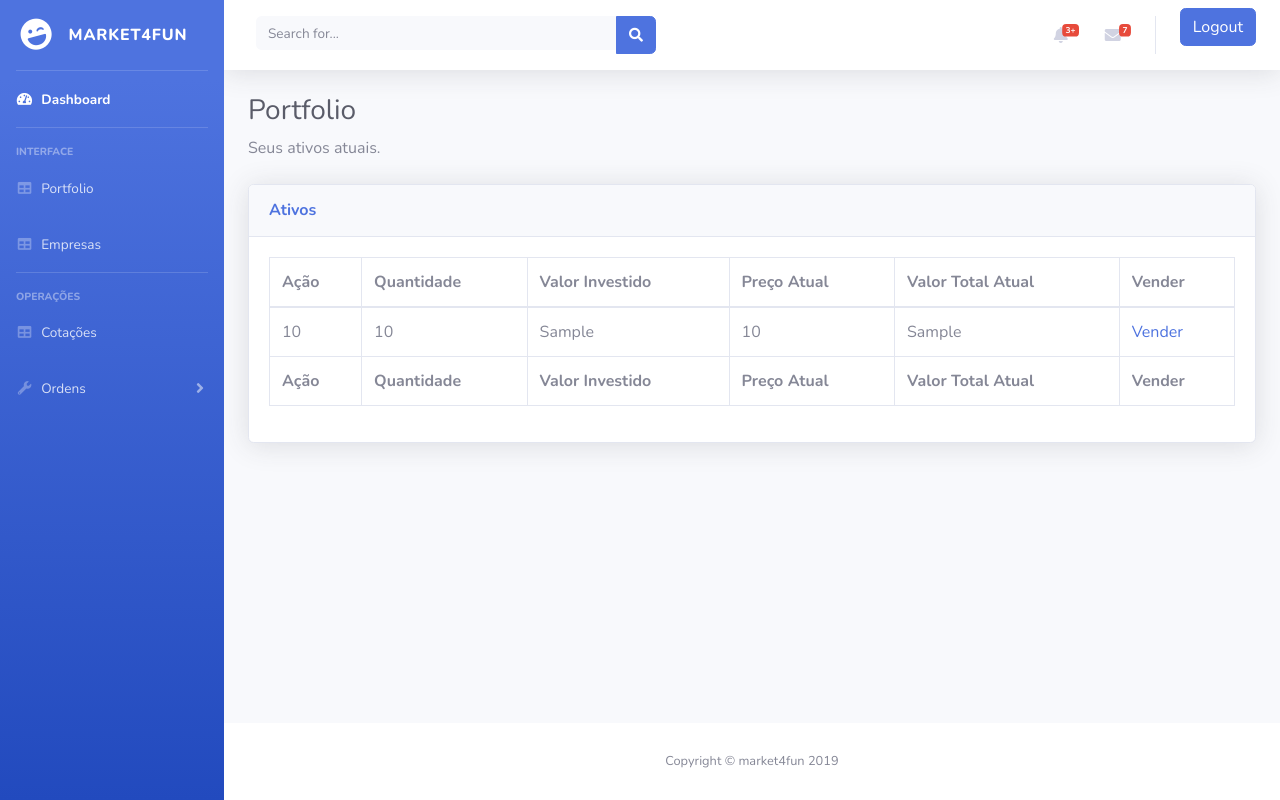
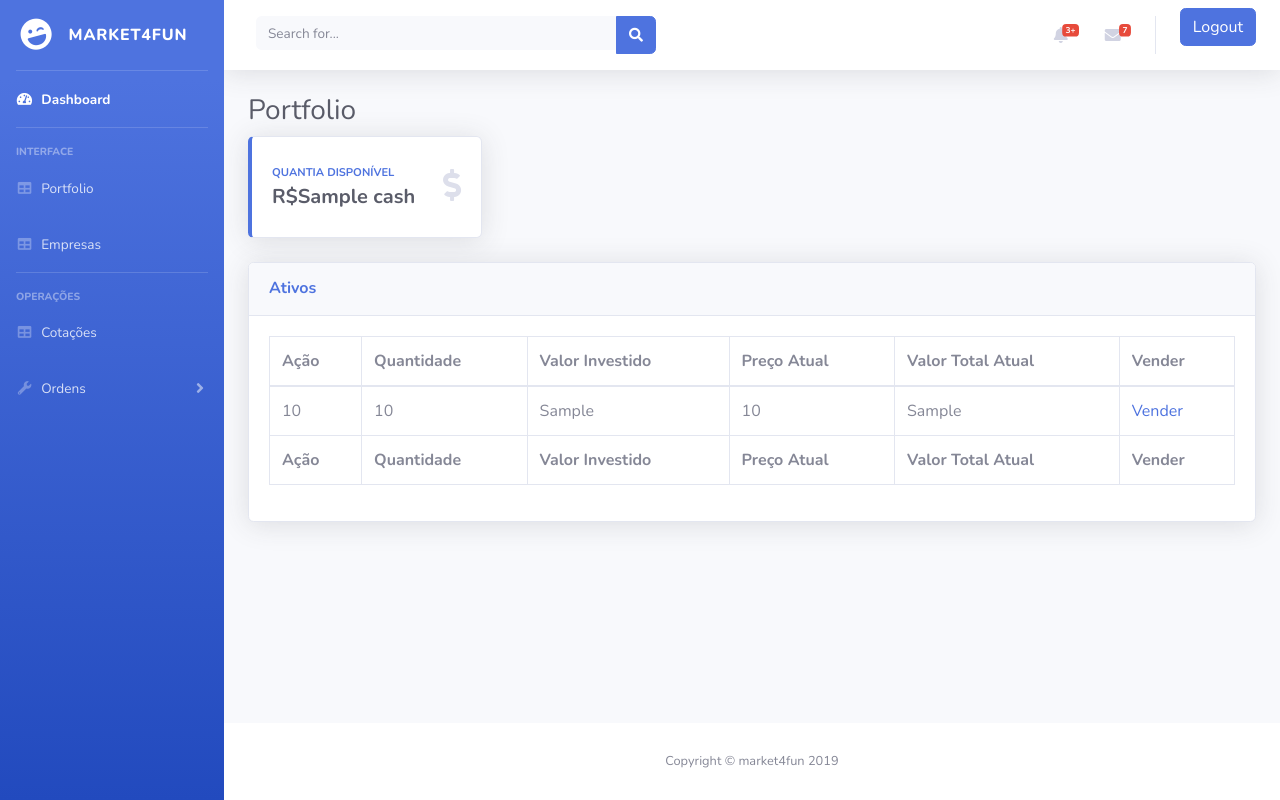
Before and after one commit to market4fun/market4fun, a Django app: template ibroker/templates/ibroker/portfolio.html in a window 1280 px wide. Run offline with Django 3.2, Linux system fonts and the light colour scheme; a user stored in the database is signed in; tables that the repository leaves empty hold one stand-in row (values such as "Sample post"); the template is opened without the code that fills it: most values are stand-ins (such as "Sample title", 1, 10 or a date in 2020); some libraries are stand-ins or nearby versions.

Commit message:
Template order e sell

```diff
--- a/ibroker/templates/ibroker/portfolio.html
+++ b/ibroker/templates/ibroker/portfolio.html
@@ -4,7 +4,27 @@
 {% block content %}
 
   <h1 class="h3 mb-2 text-gray-800">Portfolio</h1>
-  <p class="mb-4">Seus ativos atuais.</p>
+
+<div class="row">
+
+            <!-- Earnings (Monthly) Card Example -->
+            <div class="col-xl-3 col-md-6 mb-4">
+              <div class="card border-left-primary shadow h-100 py-2">
+                <div class="card-body">
+                  <div class="row no-gutters align-items-center">
+                    <div class="col mr-2">
+                      <div class="text-xs font-weight-bold text-primary text-uppercase mb-1">Quantia Disponível</div>
+                      <div class="h5 mb-0 font-weight-bold text-gray-800">R${{cash}}</div>
+                    </div>
+                    <div class="col-auto">
+                      <i class="fas fa-dollar-sign fa-2x text-gray-300"></i>
+                    </div>
+                  </div>
+                </div>
+              </div>
+            </div>
+</div>
+
 
 {% if messages %}
 <ul class="messages">
--- a/ibroker/views.py
+++ b/ibroker/views.py
@@ -330,9 +330,9 @@ def portfolio(request):
             stocksDic.get(stock.id).invested_value += order.order_amount * quote.price
             stocksDic.get(stock.id).current_value = stocksDic.get(stock.id).amount * stocksDic.get(stock.id).current_price
 
+    cash = UserHistory().get_amount_cash(user)
 
-
-    return render(request,'ibroker/portfolio.html',{'dic':stocksDic})
+    return render(request,'ibroker/portfolio.html',{'dic':stocksDic,'cash':cash})
 
 
 
```
